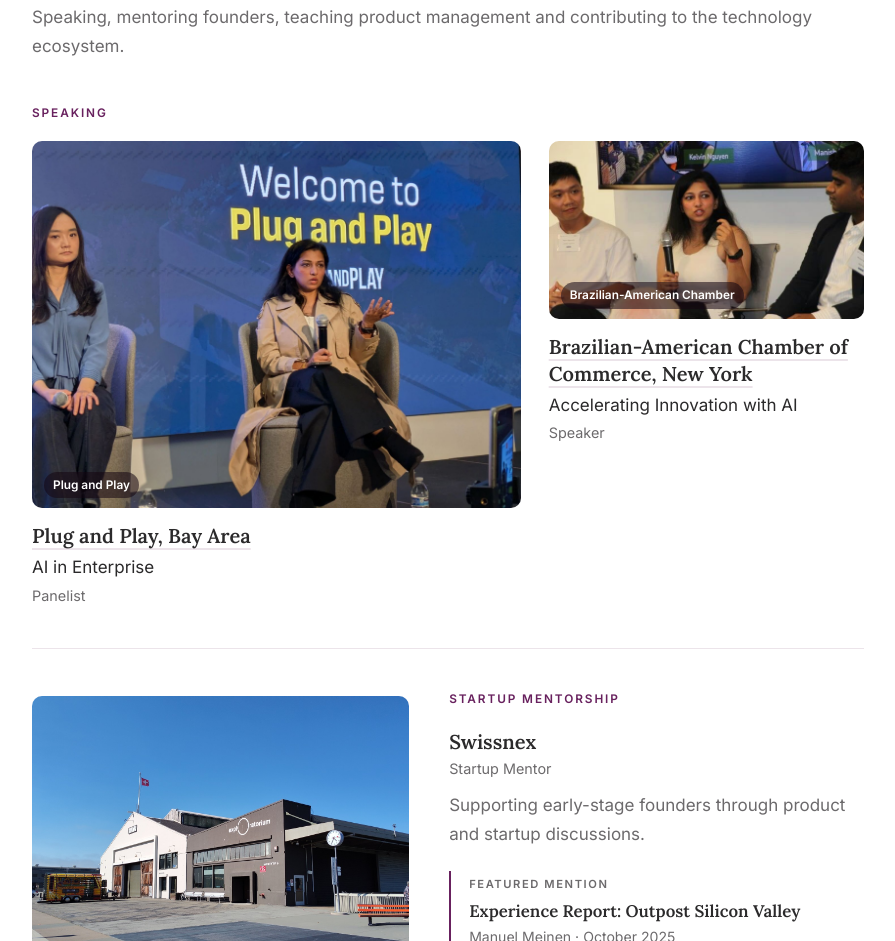
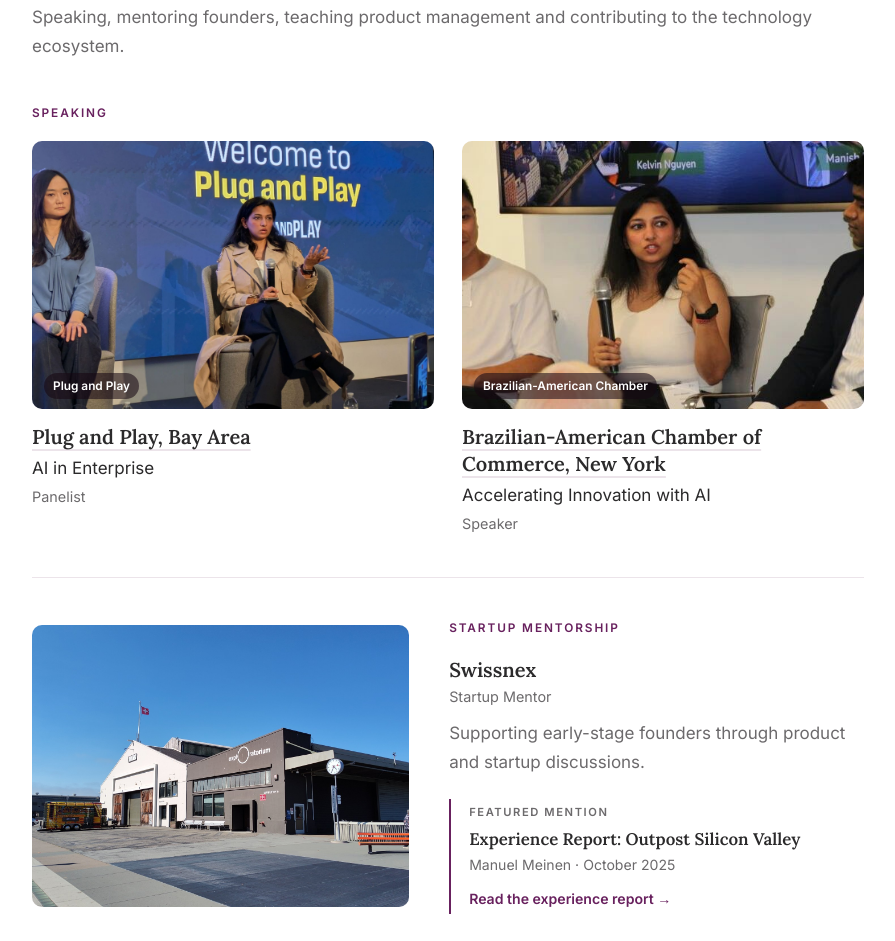
Before and after one commit to divu112311/divu112311.github.io, a plain HTML site: page index.html in a window 1280 px wide. Shown: the part 3124-4065 px from the top of the page, without its empty margins (192-1087 px from the left). Drawn offline with Linux system fonts and the light colour scheme.

Commit message:
Speaking: equal-size photos
Co-Authored-By: Claude Opus 5.5 <noreply@anthropic.com>

```diff
--- a/index.html
+++ b/index.html
@@ -253,7 +253,9 @@
   .tc-other{margin-top:16px;font-size:.94rem;color:var(--ink-soft)}
   .tc-other span{color:var(--ink);font-weight:500}
   /* speaking v2: large + smaller photo, each with its entry */
-  .tc-speak-grid{display:grid;grid-template-columns:minmax(0,1.55fr) minmax(0,1fr);gap:28px;align-items:start}
+  .tc-speak-grid{display:grid;grid-template-columns:minmax(0,1fr) minmax(0,1fr);gap:28px;align-items:start}
+  .tc-speak-grid .tc-ar{aspect-ratio:3/2}
+  .tc-speak-grid a[href*="pnp-stage"] img{object-position:50% 75%}
   .tc-speak-item{margin:0}
   .tc-ar{aspect-ratio:var(--ar)}
   .tc-speak-item .tc-entry{margin-top:14px}
```
